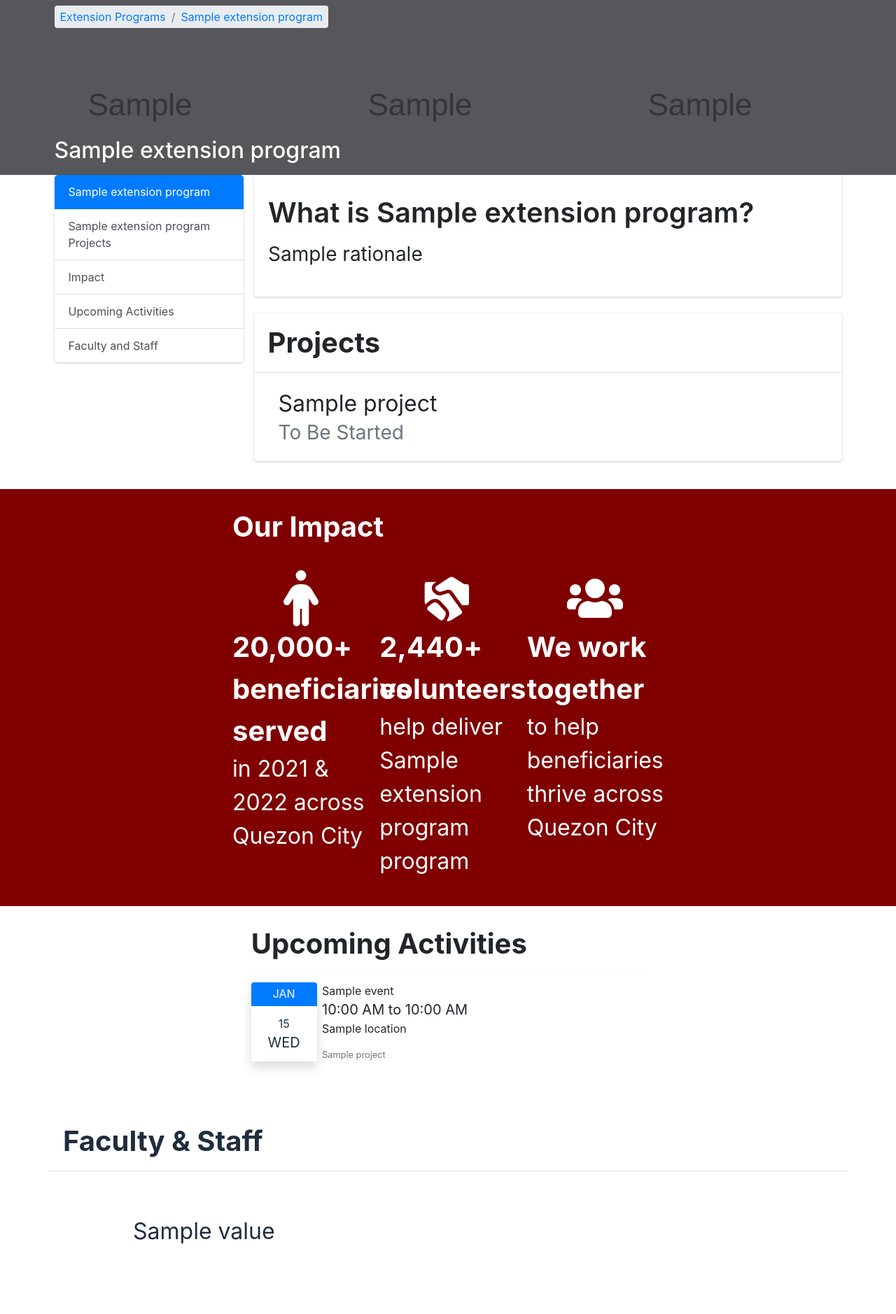
After one commit to imangeluuh/extension-services-information-system, a Python web app: template app/templates/programs/extension_program.html in a window 1280 px wide. The commit adds this page. Shown: the whole page at 70% size. Run offline with Jinja, Linux system fonts and the light colour scheme; the template is opened without the code that fills it: most values are stand-ins (such as "Sample title", 1, 10 or a date in 2020); grey boxes marked "Sample" are stand-in pictures; some libraries are stand-ins or nearby versions.

Commit message:
feat: extension programs (users)

```diff
--- a/app/templates/components/_event.html
+++ b/app/templates/components/_event.html
@@ -1,17 +1,16 @@
-<div class="row gx-3 mt-4 mt-md-0">
+<div class="container">
+    <div class="row gx-4 mt-4 mt-md-0">
         <div class="col-12 col-md-2 d-flex justify-content-center p-0">
-        <div class="w-100  h-25 pt-0 mb-3">
-            <div class="w-100 rounded-top text-center shadow ">
-                <div class="d-block rounded-top  overflow-hidden  text-center ">
-                    <div class="bg-primary text-white py-1">
+            <div class="w-100 pt-0">
+                <div class="w-100 rounded-top text-center shadow h-100">
+                    <div class="d-block rounded-top  overflow-hidden text-center bg-white rounded-bottom-2 h-100 ">
+                        <div class="bg-primary text-white py-1" style="height: 30%;">
                             {{ event.Date.strftime('%b') | upper }}
                         </div>
-                    <div class="pt-1 border-start border-end border-white bg-white">
+                        <div class="d-flex flex-column justify-content-center border-start border-end border-white  text-center border-white" style="height: 70%">
                             <span class="text-2xl font-bold">
                                 {{ event.Date.strftime('%d') }}
                             </span>
-                    </div>
-                    <div class=" border-start border-end border-bottom rounded-bottom-2 text-center border-white bg-white ">
                             <span class="fs-5">
                                 {{ event.Date.strftime('%a') | upper }}
                             </span>
@@ -20,11 +19,13 @@
                 </div>
             </div>
         </div>
-    <div class="col-auto col-md-10 d-flex flex-column">
+        <div class="col-12 col-md-10 d-flex flex-column">
             {{ event.ActivityName }}
             <span class="fs-5">
                 {{ event.StartTime.strftime('%I:%M %p') }} to {{ event.EndTime.strftime('%I:%M %p') }}
             </span>
             <p>{{ event.Location }}</p>
+            <small class="text-secondary ">{{ event.Project.Title }}</small>
         </div>
     </div>
+</div>
--- /dev/null
+++ b/app/templates/programs/extension_program.html
@@ -0,0 +1,165 @@
+{% extends 'base.html' %}
+
+{% block head %}
+<title>{{ extension_program.Name }}</title>
+<style>
+    .list-group-item.list-group-item-action.active {
+        border-left-color: #800000;
+    }
+
+    </style>
+{% endblock %}
+
+{% block content %}
+<!-- Background image -->
+<div class="text-center bg-image" style="
+    background-image: url('{{extension_program.ImageUrl if extension_program.ImageUrl else 'https://mdbcdn.b-cdn.net/img/new/slides/041.webp' }}');
+    height: 250px;
+    object-fit: cover;">
+    <div class="mask" style="background-color: rgba(0, 0, 0, 0.6); height:inherit">
+        <div class="h-100 container-xl d-flex flex-column justify-content-between align-items-start">
+            <ol class="breadcrumb px-0 mt-2 py-1 px-2 rounded-1 " aria-label="breadcrumbs">
+                <li class="breadcrumb-item"><a href="{{url_for('programs.extensionPrograms')}}" class="text-primary">Extension Programs</a></li>
+                <li class="breadcrumb-item text-white active" aria-current="page"><a href="#">{{extension_program.Name}}</a></li>
+            </ol>
+            <div class="text-white">
+                <h2 class="mb-3 ">{{extension_program.Name}}</h2>
+            </div>
+        </div>
+    </div>
+
+</div>
+<!-- Background image -->
+
+<div class="page-body mb-0">
+    <div class="container-xl">
+        <div class="row">
+            <div class="col-auto col-md-3">
+                <div class="card">
+                    <div class="list-group list-group-flush">
+                        <a href="#{{ extension_program.Name }}" class="list-group-item list-group-item-action active" aria-current="true">
+                            {{ extension_program.Name }}
+                        </a>
+                        <a href="#projects" class="list-group-item list-group-item-action">{{ extension_program.Name }} Projects</a>
+                        <a href="#impact" class="list-group-item list-group-item-action">Impact</a>
+                        <a href="#upcoming-activities" class="list-group-item list-group-item-action">Upcoming Activities</a>
+                        <a href="#faculty-staff" class="list-group-item list-group-item-action">Faculty and Staff</a>
+                    </div>
+                </div>
+            </div>
+            <div class="col-auto col-md-9">
+                <section id="{{extension_program.Name}}">
+                    <div class="card p-4">
+                        <div class="row g-2">
+                            <span class="fs-1 fw-semibold ">What is {{extension_program.Name}}?</span>
+                            <p class="fs-3">{{extension_program.Rationale}}</p>
+                        </div>
+                    </div>
+                </section>
+                <section id="projects" class="mt-4">
+                    <div class="card">
+                        <div class="card-header">
+                            <span class="fs-1 fw-bold">Projects</span>
+                        </div>
+                        <div class="card-body">
+                            <div class="row g-3">
+                                {% for project in projects %}
+                                <div class="col-auto col-md-6">
+                                <div class="row g-3 align-items-center">
+                                    <a href="#" class="col-auto">
+                                    <span class="avatar" style="background-image: url({{project.ImageUrl}}); height: 50px; width:50px">
+                                        <span class="badge
+                                        {% if project.Status == "Ongoing" %}
+                                        bg-primary
+                                        {% elif project.Status == "Finished" %}
+                                        bg-success
+                                        {% else %}
+                                        bg-danger
+                                        {% endif %}
+                                        "></span></span>
+                                    </a>
+                                    <div class="col text-truncate">
+                                    <a href="#" class="fs-2 text-reset d-block text-truncate">{{ project.Title }}</a>
+                                    <div class="fs-3 text-secondary text-truncate mt-n1">{{ project.Status }}</div>
+                                    </div>
+                                </div>
+                                </div>
+                                {% endfor %}
+                            </div>
+                        </div>
+                    </div>
+                </section>
+            </div>
+        </div>
+    </div>
+    <section id="impact" class="mt-4">
+        <div class="vw-100 p-4 d-flex justify-content-center align-items-center " style="background-color: #800000;">
+            <div class="w-50 text-white">
+                <span class="fs-1 fw-bolder text-white">Our Impact</span>
+                <div class="row g-4 d-flex mt-2">
+                    <div class="col-auto col-md-4">
+                        <div class="d-flex justify-content-center">
+                            <svg  xmlns="http://www.w3.org/2000/svg" width="80" height="80" viewBox="0 0 320 512"><path fill="currentColor" d="M112 48a48 48 0 1 1 96 0a48 48 0 1 1-96 0zm40 304v128c0 17.7-14.3 32-32 32s-32-14.3-32-32V256.9l-28.6 47.6c-9.1 15.1-28.8 20-43.9 10.9s-20-28.8-10.9-43.9l58.3-97c17.4-28.9 48.6-46.6 82.3-46.6h29.7c33.7 0 64.9 17.7 82.3 46.6l58.3 97c9.1 15.1 4.2 34.8-10.9 43.9s-34.8 4.2-43.9-10.9L232 256.9V480c0 17.7-14.3 32-32 32s-32-14.3-32-32V352h-16z"/></svg>
+                        </div>
+                        <p class="fs-1 fw-bolder mb-0">20,000+ beneficiaries served</p>
+                        <p class="fs-2 fw-medium">in 2021 & 2022 across Quezon City</p>
+                    </div>
+                    <div class="col-auto col-md-4">
+                        <div class="d-flex justify-content-center">
+                            <svg xmlns="http://www.w3.org/2000/svg" width="80" height="80" viewBox="0 0 24 24"><path fill="currentColor" d="M19.291 6h.71a1 1 0 0 1 1 1v7a1 1 0 0 1-1 1h-2l-4.17-5.836a2 2 0 0 0-2.201-.753l-2.486.746a2 2 0 0 1-1.988-.502l-.293-.293a1 1 0 0 1 .152-1.539l5.401-3.6a2 2 0 0 1 2.183-.024l4.156 2.645A1 1 0 0 0 19.29 6ZM5.027 14.295l-1.616 1.414a1 1 0 0 0 .041 1.538l5.14 4.04a1 1 0 0 0 1.487-.29l.704-1.232a2 2 0 0 0-.257-2.338l-2.702-2.972a2 2 0 0 0-2.797-.16ZM7.046 5H3a1 1 0 0 0-1 1v7.516a2 2 0 0 0 .35 1.13a2.61 2.61 0 0 1 .074-.066l1.615-1.414a3.5 3.5 0 0 1 4.895.28l2.702 2.972a3.5 3.5 0 0 1 .45 4.09l-.655 1.146a2 2 0 0 0 1.738-.155l4.41-2.646a1 1 0 0 0 .299-1.438l-5.267-7.379a.5.5 0 0 0-.55-.188l-2.486.745a3.5 3.5 0 0 1-3.48-.877l-.293-.293a2.5 2.5 0 0 1 .38-3.848L7.047 5Z"/></svg>
+                        </div>
+                        <p class="fs-1 fw-bolder mb-0">2,440+ volunteers</p>
+                        <p class="fs-2 fw-medium">help deliver {{ extension_program.Name }} program</p>
+                    </div>
+                    <div class="col-auto col-md-4">
+                        <div class="d-flex justify-content-center">
+                            <svg xmlns="http://www.w3.org/2000/svg" width="80" height="80" viewBox="0 0 640 512"><path fill="currentColor" d="M96 224c35.3 0 64-28.7 64-64s-28.7-64-64-64s-64 28.7-64 64s28.7 64 64 64zm448 0c35.3 0 64-28.7 64-64s-28.7-64-64-64s-64 28.7-64 64s28.7 64 64 64zm32 32h-64c-17.6 0-33.5 7.1-45.1 18.6c40.3 22.1 68.9 62 75.1 109.4h66c17.7 0 32-14.3 32-32v-32c0-35.3-28.7-64-64-64zm-256 0c61.9 0 112-50.1 112-112S381.9 32 320 32S208 82.1 208 144s50.1 112 112 112zm76.8 32h-8.3c-20.8 10-43.9 16-68.5 16s-47.6-6-68.5-16h-8.3C179.6 288 128 339.6 128 403.2V432c0 26.5 21.5 48 48 48h288c26.5 0 48-21.5 48-48v-28.8c0-63.6-51.6-115.2-115.2-115.2zm-223.7-13.4C161.5 263.1 145.6 256 128 256H64c-35.3 0-64 28.7-64 64v32c0 17.7 14.3 32 32 32h65.9c6.3-47.4 34.9-87.3 75.2-109.4z"/></svg>
+                        </div>
+                        <p class="fs-1 fw-bolder mb-0">We work together</p>
+                        <p class="fs-2 fw-medium">to help beneficiaries thrive across Quezon City</p>
+                    </div>
+                </div>
+            </div>
+        </div>
+    </section>
+    <section id="upcoming-activities" class="container-xl d-flex justify-content-center mt-4">
+        <div class="w-50">
+            <span class="fs-1 fw-bold">Upcoming Activities</span>
+            <hr class="mt-2 mb-3">
+            {% for event in events %}
+            {% include 'components/_event.html' %}
+            {% endfor %}
+        </div>
+    </section>
+    <section id="faculty-staff" class="bg-white d-flex justify-content-center mt-4">
+    <div class="container-xl py-5 px-0 w-100">
+        <div class="card-header">
+            <span class="fs-1 fw-bold">Faculty & Staff</span>
+        </div>
+        <div class="card-body mt-3">
+            <div class="row g-3">
+                {% for key, value in faculty_team.items()    %}
+                <div class="col-auto col-md-4">
+                <div class="row g-3 align-items-center">
+                    <span class="avatar" style="background-image: url(); height: 100px; width: 100px"></span>
+                    <div class="col text-truncate">
+                    <span class="fs-2 text-reset d-block text-truncate">{{ value }}</span>
+                    </div>
+                </div>
+                </div>
+                {% endfor %}
+            </div>
+        </div>
+    </div>
+    </section>
+</div>
+{% endblock %}
+
+{% block script %}
+    <script>
+        $('.list-group-item').click(function () {
+            $('.list-group-item').removeClass('active');
+            $(this).addClass('active');
+        });
+    </script>
+{% endblock %}
```
Also changed, not shown: app/programs/programs.py (+22 -0 lines), app/templates/base.html (+1 -24 lines), app/templates/components/navbar.html (+7 -7 lines), app/templates/index.html (+4 -4 lines), app/templates/programs/ext_programs_list.html (added, +46 -0 lines). Lines whose indentation alone changed are shown as unchanged.
